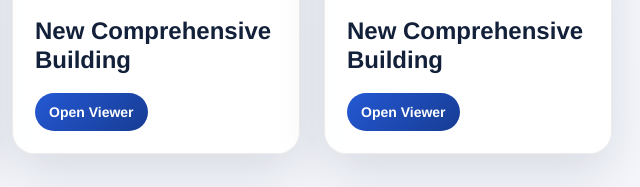
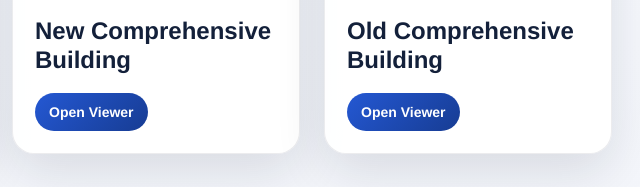
Before and after one commit to ZhiyangLiang/zhiyangliang.github.io, a plain HTML site: page 3dgs/index.html in a window 1280 px wide. Shown: the part 486-673 px from the top of the page, 640-1280 px from the left. Drawn offline with Linux system fonts and the light colour scheme.

```diff
--- a/3dgs/index.html
+++ b/3dgs/index.html
@@ -51,7 +51,7 @@
           <img src="./Multi-purposeBuildingOld.png" alt="Old multi-purpose building preview">
         </div>
         <div class="scene-card-body">
-          <h2>New Comprehensive Building</h2>
+          <h2>Old Comprehensive Building</h2>
           <span class="scene-card-link">Open Viewer</span>
         </div>
       </a>
```
